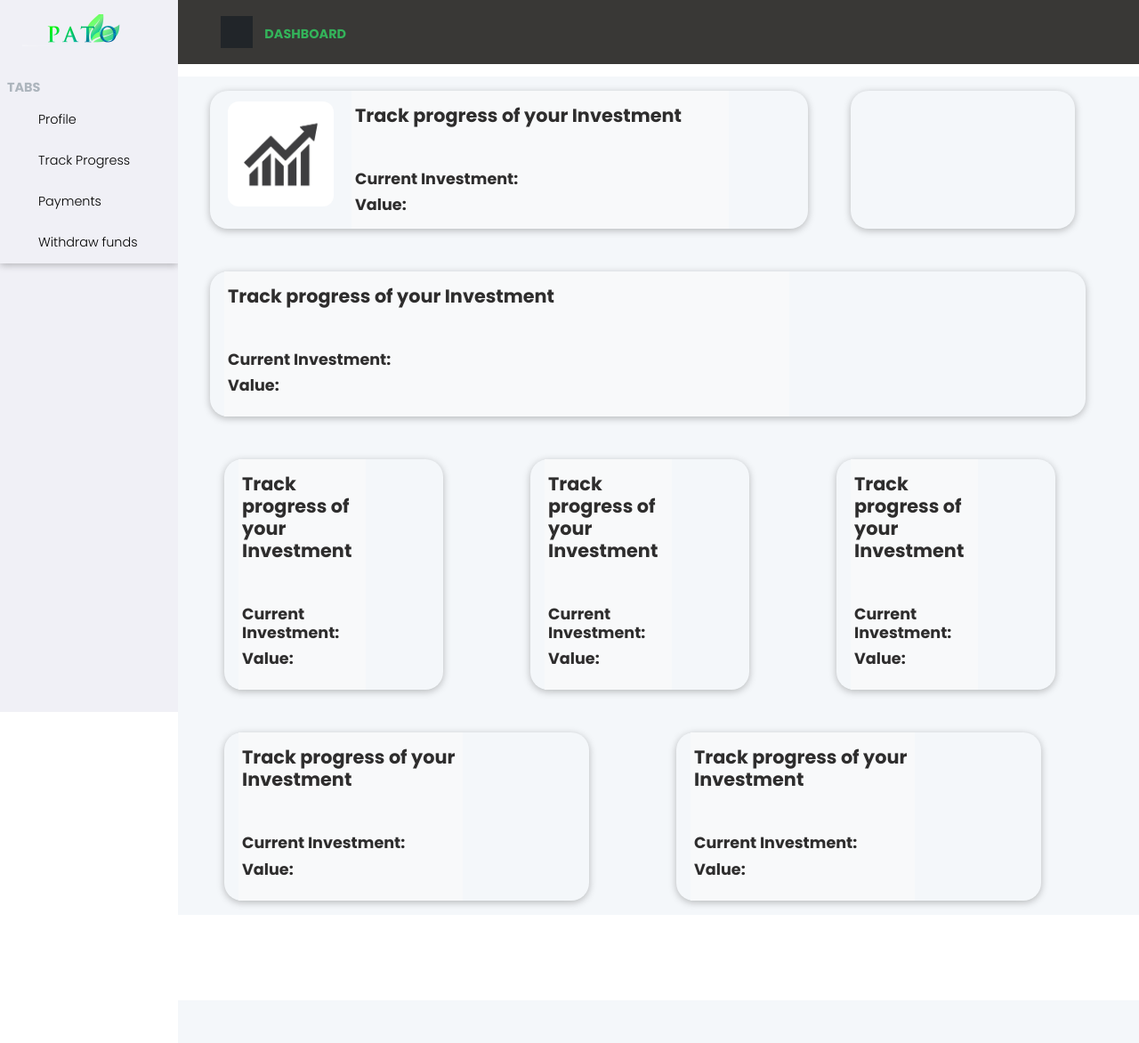
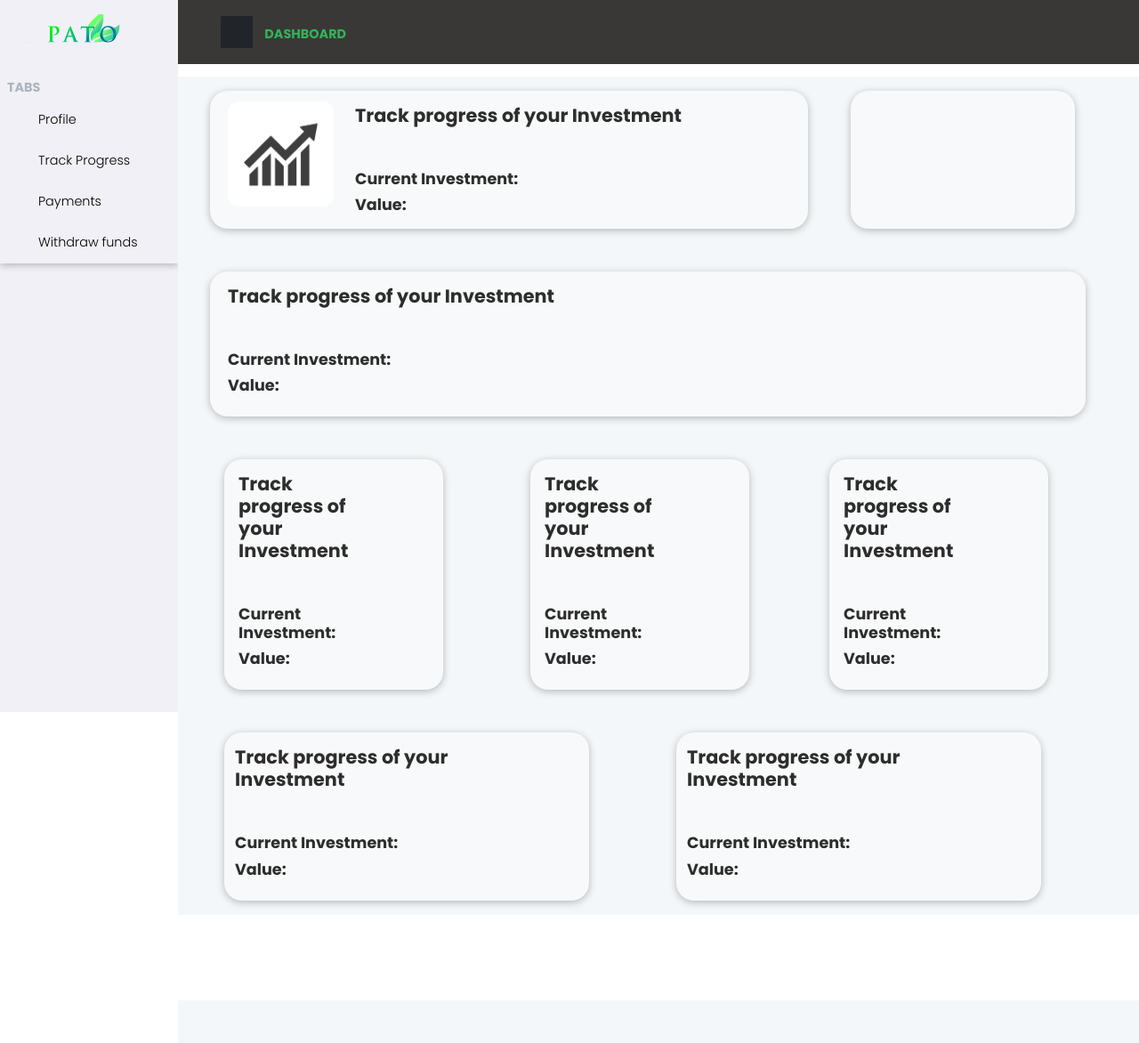
Before and after one commit to Eddieaero/PATO-web, a PHP site: page /track_progress.php in a window 1280 px wide. Shown: the whole page at 89% size. Run offline with PHP 8.4, Linux system fonts and the light colour scheme; the visitor is signed in with stand-in values (Sample User, id 1); some libraries are stand-ins or nearby versions; some web fonts are replaced.

Commit message:
tracking progress phase2

```diff
--- a/PATO-v1/track_progress.php
+++ b/PATO-v1/track_progress.php
@@ -150,13 +150,13 @@ include "dbconfig.php";
       <div class="container-fluid col-12 " id="firstDAta">
         <div class="row ">
           <!-- Count item widget-->
-          <div class="col-xl-8 col-md-8  me-5 col-sm-8"  style="box-shadow: 0 2px 8px rgba(0, 0, 0, 0.26); border-radius: 20px;" >
+          <div class="col-xl-8 col-md-8 bg-light me-5 col-sm-8"  style="box-shadow: 0 2px 8px rgba(0, 0, 0, 0.26); border-radius: 20px;" >
             <div class="row me-4 " >
                   <div class="col-3 py-1" >
                     <!-- <img src="images\profile.jpeg" class="img-fluid rounded-start"  alt="..."> -->
                     <img src="images\track.jpg" class="p-2" style="border-radius: 20px">
                   </div>
-                  <div class="col-8 col-md-8 bg-light py-3 px-1" >
+                  <div class="col-8 col-md-8 py-3 px-1" >
                       <p class="card-text h2"> Track progress of your Investment </p>
                       <p class="card-text h4 mt-5"> Current Investment: </p>
                       <p class="card-text h4 "> Value: </p>
@@ -167,7 +167,7 @@ include "dbconfig.php";
                   </div>
             </div>
           </div>
-          <div class="col-xl-3 col-md-3 col-ms-3 align-items-center  col-sm-9"  style="box-shadow: 0 2px 8px rgba(0, 0, 0, 0.26); border-radius: 20px;">
+          <div class="col-xl-3 col-md-3 col-ms-3 align-items-center bg-light col-sm-9"  style="box-shadow: 0 2px 8px rgba(0, 0, 0, 0.26); border-radius: 20px;">
             <div class="row align-items-center " >
                   <!-- <div class="col-12 sm-12 bg-light p-1">
 
@@ -176,11 +176,11 @@ include "dbconfig.php";
         </div>
       </div>
 
-      <div class="row col-12 mt-5 mb-5 me-4" id="secondDAta">
+      <div class="row col-12 mt-5 mb-5 bg-light me-4" id="secondDAta">
           <!-- Count item widget-->
           <div class="col-xl-12 col-md-8  me-3 col-sm-8"  style="box-shadow: 0 2px 8px rgba(0, 0, 0, 0.26); border-radius: 20px;" >
             <div class="row px-3" >
-                  <div class="col-8 col-md-8 sm-12 bg-light py-3 px-1" >
+                  <div class="col-8 col-md-8 sm-12 py-3 px-1" >
                       <p class="card-text h2"> Track progress of your Investment </p>
                       <p class="card-text h4 mt-5"> Current Investment: </p>
                       <p class="card-text h4 "> Value: </p>
@@ -193,11 +193,12 @@ include "dbconfig.php";
           </div>
       </div>
       <!-- <div class="row col-12 mt-3 me-4 offset-1" id="thirdDAta"> -->
+
       <div class="row col-12  mt-5 mb-5" id="thirdDAta">
           <!-- Count item widget-->
-          <div class="col-xl-3 col-md-8 ms-3 me-3 col-sm-8"  style="box-shadow: 0 2px 8px rgba(0, 0, 0, 0.26); border-radius: 20px;">
-            <div class="row px-3" >
-                   <div class="col-12 col-md-8 sm-12 bg-light py-3 px-1" >
+          <div class="col-xl-3 col-md-8 bg-light ms-3 me-3 col-sm-8"  style="box-shadow: 0 2px 8px rgba(0, 0, 0, 0.26); border-radius: 20px;">
+            <div class="row px-1" >
+                   <div class="col-12 col-md-8 sm-12  py-3" >
                       <p class="card-text h2"> Track progress of your Investment </p>
                       <p class="card-text h4 mt-5"> Current Investment: </p>
                       <p class="card-text h4 "> Value: </p>
@@ -209,9 +210,9 @@ include "dbconfig.php";
 
             </div>
           </div>
-          <div class="col-xl-3 col-md-8  me-3 col-sm-8 offset-1"  style="box-shadow: 0 2px 8px rgba(0, 0, 0, 0.26); border-radius: 20px;">
-            <div class="row px-3" >
-                  <div class="col-12 col-md-8 sm-12 bg-light py-3 px-1" >
+          <div class="col-xl-3 col-md-8 bg-light me-2 col-sm-8 offset-1"  style="box-shadow: 0 2px 8px rgba(0, 0, 0, 0.26); border-radius: 20px;">
+            <div class="row px-1" >
+                  <div class="col-12 col-md-8 sm-12 py-3 " >
                       <p class="card-text h2"> Track progress of your Investment </p>
                       <p class="card-text h4 mt-5"> Current Investment: </p>
                       <p class="card-text h4 "> Value: </p>
@@ -222,9 +223,9 @@ include "dbconfig.php";
                   </div>
             </div>
           </div>
-          <div class="col-xl-3 col-md-8  me-3 col-sm-8 offset-1"  style="box-shadow: 0 2px 8px rgba(0, 0, 0, 0.26); border-radius: 20px;">
-            <div class="row px-3" >
-                  <div class="col-12 col-md-8 sm-12 bg-light py-3 px-1" >
+          <div class="col-xl-3 col-md-8 bg-light me-2 col-sm-8 offset-1"  style="box-shadow: 0 2px 8px rgba(0, 0, 0, 0.26); border-radius: 20px;">
+            <div class="row px-1" >
+                  <div class="col-12 col-md-8 sm-12 py-3 " >
                       <p class="card-text h2"> Track progress of your Investment </p>
                       <p class="card-text h4 mt-5"> Current Investment: </p>
                       <p class="card-text h4 "> Value: </p>
@@ -236,12 +237,11 @@ include "dbconfig.php";
             </div>
           </div>
       </div>
-      <div class="row col-12 mt-3 " id="thirdDAta">
+      <div class="row col-12 mt-3 " id="fourDAta">
           <!-- Count item widget-->
-
-          <div class="col-xl-5 col-md-8 ms-3 me-3 col-sm-8 "  style="box-shadow: 0 2px 8px rgba(0, 0, 0, 0.26); border-radius: 20px;">
-            <div class="row px-3" >
-                  <div class="col-8 col-md-8 sm-12 bg-light py-3 px-1" >
+          <div class="col-xl-5 col-md-8 ms-3 bg-light me-3 col-sm-8 "  style="box-shadow: 0 2px 8px rgba(0, 0, 0, 0.26); border-radius: 20px;">
+            <div class="row px-2" >
+                  <div class="col-8 col-md-8 sm-12 py-3 px-1" >
                       <p class="card-text h2"> Track progress of your Investment </p>
                       <p class="card-text h4 mt-5"> Current Investment: </p>
                       <p class="card-text h4 "> Value: </p>
@@ -252,9 +252,9 @@ include "dbconfig.php";
                   </div>
             </div>
           </div>
-          <div class="col-xl-5 col-md-8  me-3 col-sm-8 offset-1"  style="box-shadow: 0 2px 8px rgba(0, 0, 0, 0.26); border-radius: 20px;">
-            <div class="row px-3" >
-                  <div class="col-8 col-md-8 sm-12 bg-light py-3 px-1" >
+          <div class="col-xl-5 col-md-8  me-3 bg-light col-sm-8 offset-1"  style="box-shadow: 0 2px 8px rgba(0, 0, 0, 0.26); border-radius: 20px;">
+            <div class="row px-2" >
+                  <div class="col-8 col-md-8 sm-12  py-3 px-1" >
                       <p class="card-text h2"> Track progress of your Investment </p>
                       <p class="card-text h4 mt-5"> Current Investment: </p>
                       <p class="card-text h4 "> Value: </p>
```
